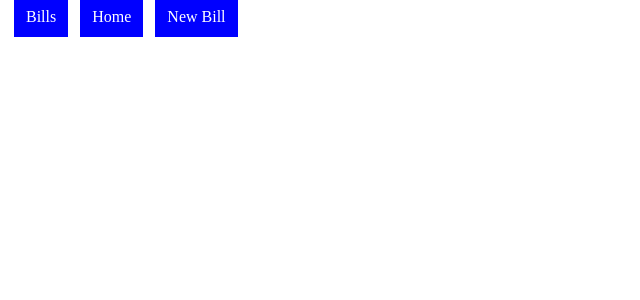
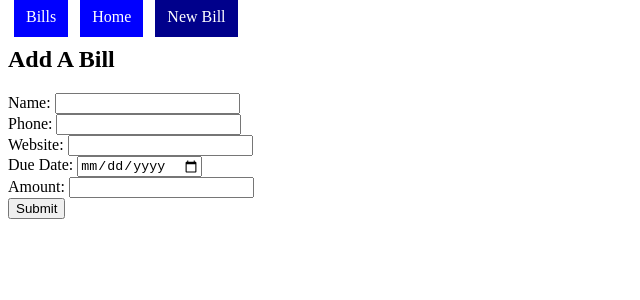
Before and after one commit to BrittanyTinnin/debt-tracker-react-frontend, a React (Create React App) app: page /bills/new/bill in a window 1280 px wide. Shown: the top 300 px of the page, without its empty margins (0-640 px from the left). Built offline with nearby package versions, Linux system fonts and the light colour scheme.

Commit message:
create a form to add new bill

```diff
--- a/src/App.js
+++ b/src/App.js
@@ -17,11 +17,12 @@ class App extends Component {
           <div className="App">
 
             <NavBar />
-
-            <Route exact path="/" component={Home} />
-            <Route exact path="/bills" component={BillsContainer} />
-            <Route exact path="/bills/:id" component={BillContainer} />
-            <Route exact path="/bills/new" component={BillForm} />
+            <React.Fragment>
+              <Route exact path="/" component={Home} />
+              <Route exact path="/bills" component={BillsContainer} />
+              <Route exact path="/bills/new/bill" component={BillForm} />
+              <Route exact path='/bills/:id' component={BillContainer} />
+            </React.Fragment>
 
           </div>
         </Router>
--- a/src/components/NavBar.js
+++ b/src/components/NavBar.js
@@ -34,7 +34,7 @@ export default class NavBar extends Component {
                 >Home</NavLink>
 
                 <NavLink
-                to="/bills/new"
+                to="/bills/new/bill"
                 exact
                 style={link}
                 activeStyle={{
@@ -42,6 +42,7 @@ export default class NavBar extends Component {
                 }}
                 >New Bill</NavLink>
             </div>
+
         )
     }
 }
--- a/src/container/BillForm.js
+++ b/src/container/BillForm.js
@@ -1,11 +1,41 @@
 import React, { Component } from 'react'
+import uuid from "uuid";
+
 
 export class BillForm extends Component {
+
+  state = {
+    bill: {
+      id: uuid(),
+      name: "",
+      phone_number: "",
+      website: "",
+      due_date: "",
+      amount: ""
+    }
+  }
+
+  //handleSubmit
+
+  //handleChange
 
   render() {
     return (
       <div>
-        <h1>In Bill Form</h1>
+        <h2>Add A Bill</h2>
+        <form onSubmit={this.handleSubmit}>
+          <label>Name: </label>
+          <input type="text" value={this.state.name} onChange={this.handleChange}/><br/>
+          <label>Phone: </label>
+          <input type="tel" value={this.state.phone_number} onChange={this.handleChange}/><br />
+          <label>Website: </label>
+          <input type="url" value={this.state.website} onChange={this.handleChange}/><br />
+          <label>Due Date: </label>
+          <input type="date" value={this.state.due_date} onChange={this.handleChange}/><br />
+          <label>Amount: </label>
+          <input type="number" value={this.state.amount} onChange={this.handleChange}/><br />
+          <input type="submit" />
+        </form>
       </div>
     )
   }
--- a/src/container/BillsContainer.js
+++ b/src/container/BillsContainer.js
@@ -22,6 +22,7 @@ class BillsContainer extends Component {
                 {this.props.bills.map((b) =>
                     <Link to={`/bills/${b.id}`} key={b.id}><li><Bills name={b.name}/></li></Link> )}
             </ul>
+            <Link to="/bills/new/bill">Add Bill</Link>
         </div>
     )
   }
```
Also changed, not shown: 1 other file (tests, documents, lock files or other folders).
